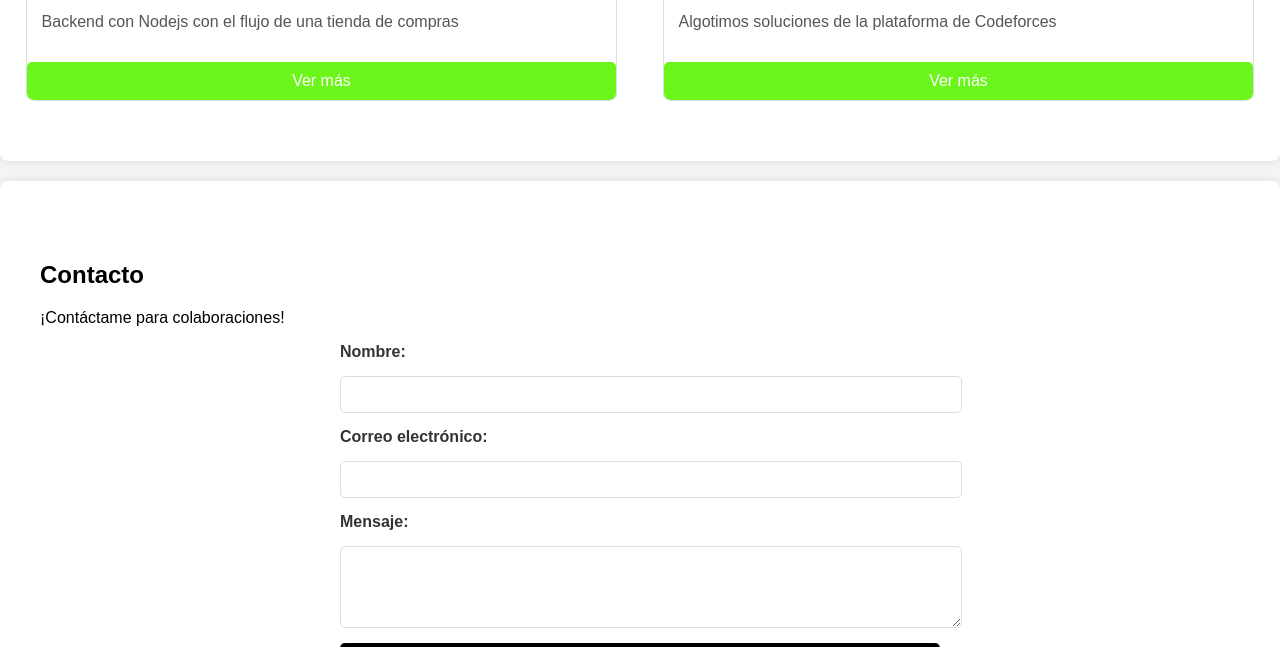
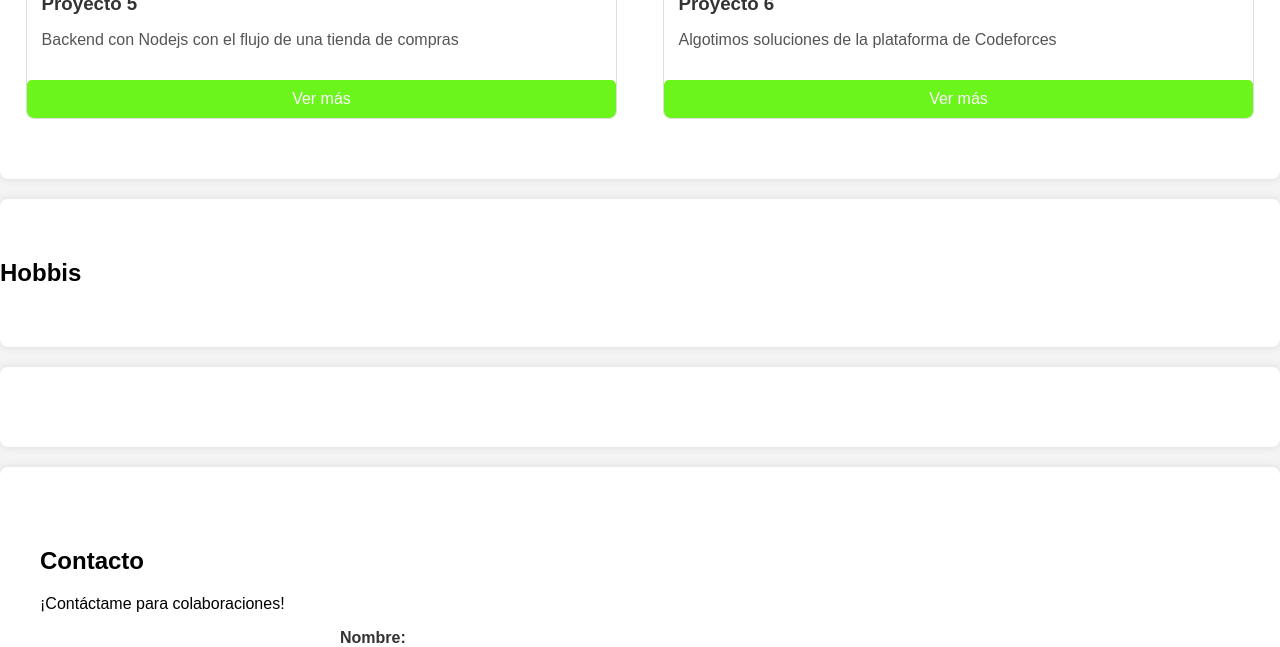
Before and after one commit to DiegoMedina04/portafolio-HTML-CSS-y-JS, a plain HTML site: page index.html in a window 1280 px wide. Shown: the part 1276-1923 px from the top of the page. Drawn offline with Linux system fonts and the light colour scheme.

Commit message:
mejora de descripcion

```diff
--- a/index.html
+++ b/index.html
@@ -24,7 +24,7 @@
     <section id="about">
         <div class="container">
             <h2>Sobre Mí</h2>
-            <p>Breve descripción sobre ti y tus habilidades.</p>
+            <p>Soy estudiante de ingenieria de sistemas, desarrollador de software altamente motivado y creativo, con una amplia experiencia en el desarrollo e implementación de aplicaciones y sistemas informáticos complejos. Soy egresado del Sena en Analisis y desarrollo de sistemas de informacion.</p>
             <div class="skills">
                 <h3>Habilidades</h3>
                 <ul>
@@ -52,6 +52,12 @@
            <h2>Proyectos</h2>
             <div class="projects" id="projects-list">
             </div>
+    </section>
+    <section id="Hobbis">
+             <h2>Hobbis</h2>
+    </section>
+    <section id="Hobbis">
+
     </section>
 
     <section id="contact">
```
